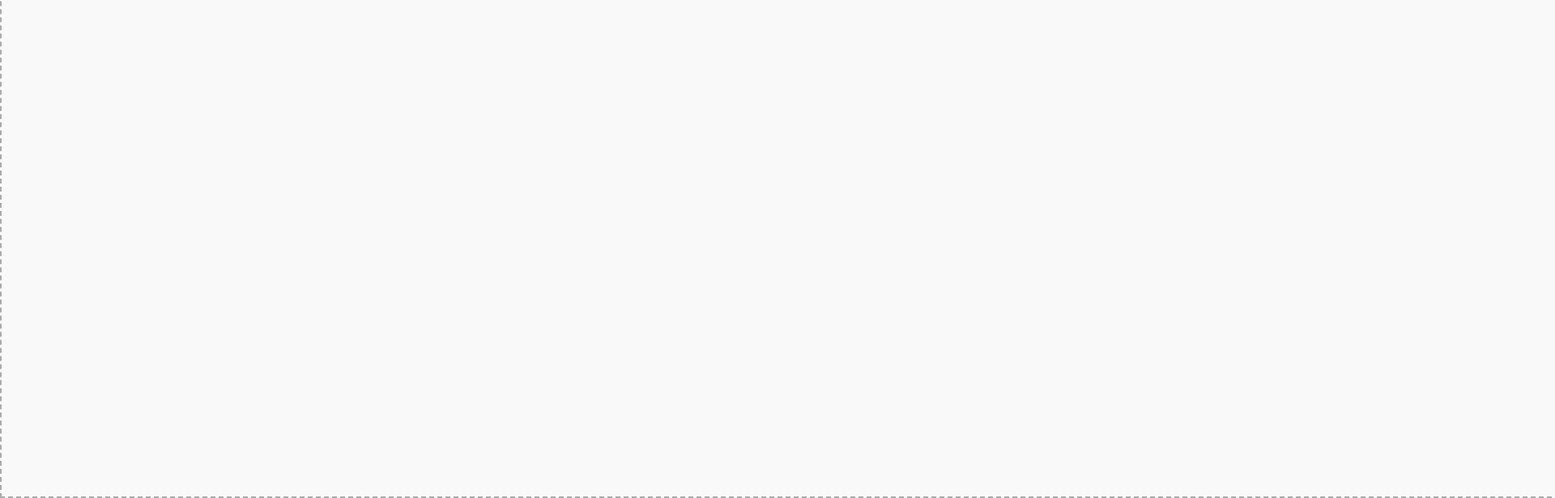
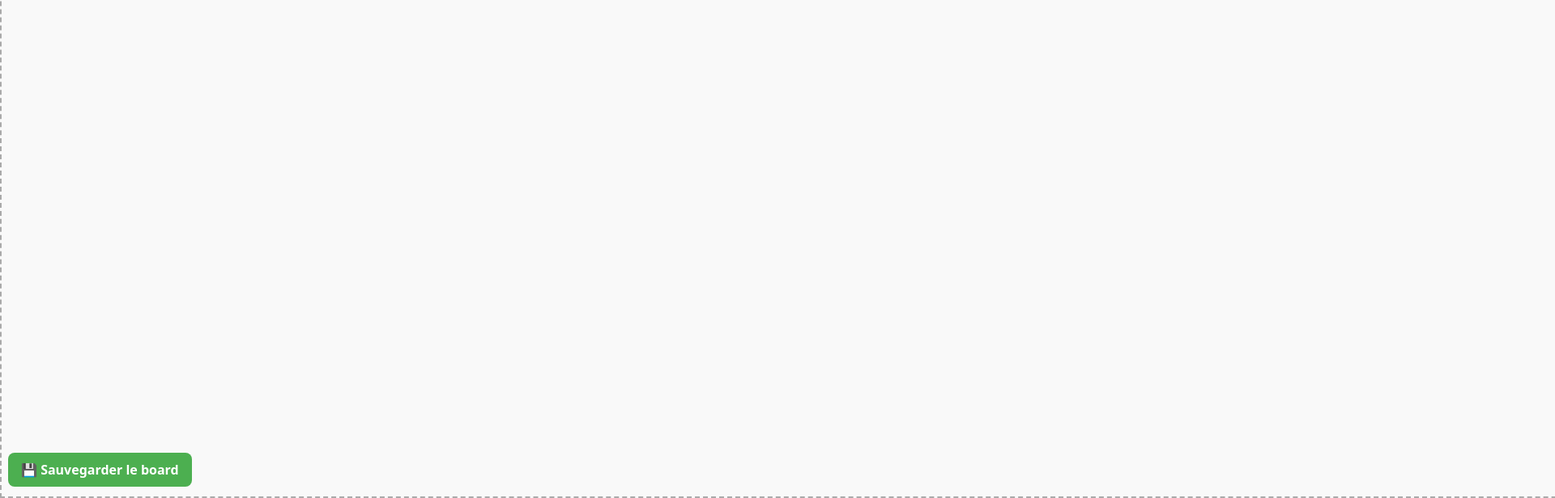
Before and after one commit to Samp83/Extension-Cassandra-Sami, a React (Vite) app in the folder Frontend/extension-mood-board/: page / in a window 1280 px wide. Shown: the part 188-804 px from the top of the page at 81% size, 1920 px wide, since content can reach past the window. Built offline with nearby package versions, Linux system fonts and the light colour scheme.

Commit message:
save boards to bdd

```diff
--- a/Frontend/extension-mood-board/src/App.jsx
+++ b/Frontend/extension-mood-board/src/App.jsx
@@ -1,10 +1,12 @@
 import { useEffect, useRef, useState } from "react";
+import { useCreateBoard } from "./hooks/useCreateBoard";
 
 function App() {
   const [items, setItems] = useState([]);
   const containerRef = useRef(null);
 
-  // Supprimer un item par ID
+  const { createBoard, createdBoard, isCreating, error } = useCreateBoard();
+
   const deleteItem = (id) => {
     setItems((prev) => prev.filter((item) => item.id !== id));
   };
@@ -26,7 +28,6 @@ function App() {
       content: ""
     };
 
-    // Drag d’un fichier (image locale)
     if (data.files.length > 0) {
       const file = data.files[0];
       const reader = new FileReader();
@@ -53,13 +54,12 @@ function App() {
     if (data.types.includes("text/plain")) {
       const text = data.getData("text/plain");
 
-      // Crée un div temporaire pour mesurer le texte
       const tempDiv = document.createElement("div");
       tempDiv.style.position = "absolute";
       tempDiv.style.visibility = "hidden";
       tempDiv.style.width = "auto";
       tempDiv.style.height = "auto";
-      tempDiv.style.maxWidth = "400px"; // tu peux ajuster
+      tempDiv.style.maxWidth = "400px";
       tempDiv.style.padding = "1px";
       tempDiv.style.fontSize = "16px";
       tempDiv.style.fontFamily = "Arial, sans-serif";
@@ -79,14 +79,13 @@ function App() {
           ...baseItem,
           type: "text",
           content: text,
-          width: measuredWidth + 1, // + padding
+          width: measuredWidth + 1,
           height: measuredHeight + 1
         }
       ]);
       return;
     }
 
-    // URL (souvent image glissée depuis Chrome)
     if (data.types.includes("text/uri-list")) {
       const url = data.getData("text/uri-list");
 
@@ -105,7 +104,6 @@ function App() {
         ]);
       };
       img.onerror = () => {
-        // pas une image ? afficher juste le lien
         setItems((prev) => [
           ...prev,
           {
@@ -160,14 +158,16 @@ function App() {
       onDragOver={handleDragOver}
       style={{
         position: "relative",
-        width: "10000%",
+        width: "1000%",
         height: "100vh",
         border: "2px dashed #aaa",
         overflow: "hidden",
         background: "#f9f9f9"
       }}
     >
-      <p style={{ padding: 10, fontWeight: "bold" }}>Glisse ici ton contenu 🎯</p>
+      <p style={{ padding: 10, fontWeight: "bold" }}>
+        Glisse ici ton contenu 🎯
+      </p>
 
       {items.map((item) => (
         <div
@@ -198,16 +198,16 @@ function App() {
               color: "#fff",
               border: "none",
               borderRadius: "50%",
-              width: 10,
-              height: 10,
+              width: 16,
+              height: 16,
               cursor: "pointer",
-              fontSize: "6px",
-              lineHeight: "10px",
-
+              fontSize: "10px",
+              lineHeight: "16px",
+              textAlign: "center"
             }}
             title="Supprimer"
           >
-
+            ×
           </button>
 
           {item.type === "text" && <p>{item.content}</p>}
@@ -230,6 +230,42 @@ function App() {
           )}
         </div>
       ))}
+
+      {/* Bouton sauvegarde board */}
+      <div style={{ position: "fixed", bottom: 10, left: 10 }}>
+        <button
+          onClick={() => {
+            const title = prompt("Titre du board :");
+            const description = prompt("Description du board :");
+            if (!title) return;
+
+            createBoard(title, description);
+          }}
+          disabled={isCreating}
+          style={{
+            background: "#4caf50",
+            color: "white",
+            padding: "10px 16px",
+            border: "none",
+            borderRadius: "8px",
+            cursor: "pointer",
+            fontWeight: "bold",
+            opacity: isCreating ? 0.6 : 1
+          }}
+        >
+          💾 Sauvegarder le board
+        </button>
+        {createdBoard && (
+          <p style={{ marginTop: 8, color: "#4caf50" }}>
+            Board créé avec succès : {createdBoard.title}
+          </p>
+        )}
+        {error && (
+          <p style={{ marginTop: 8, color: "red" }}>
+            Erreur : {error.message}
+          </p>
+        )}
+      </div>
     </div>
   );
 }
```
